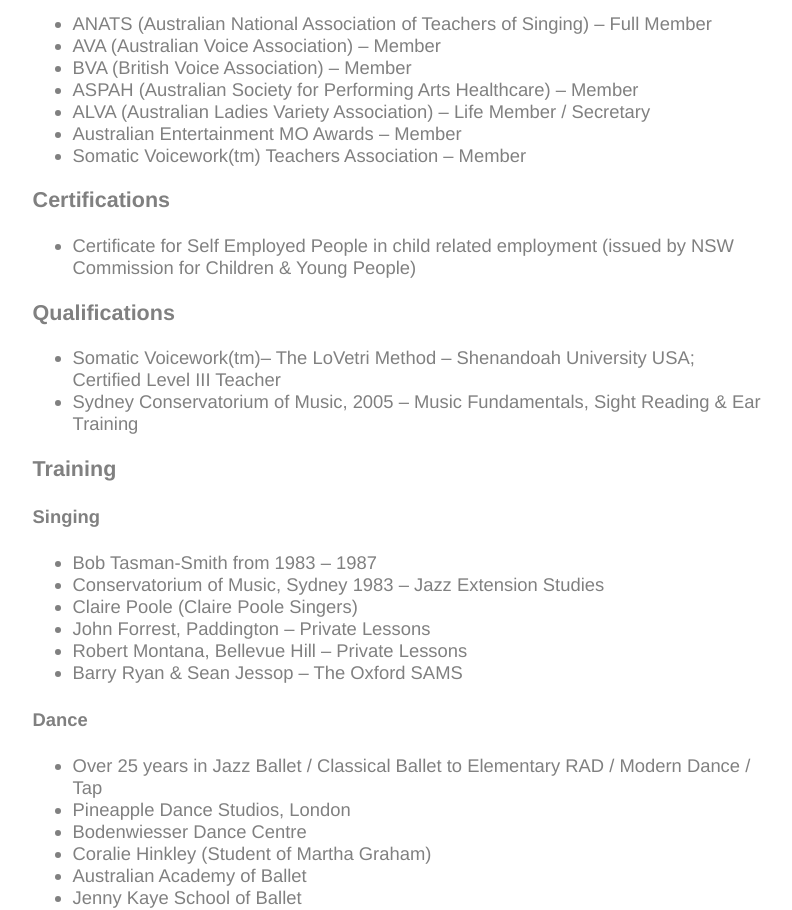
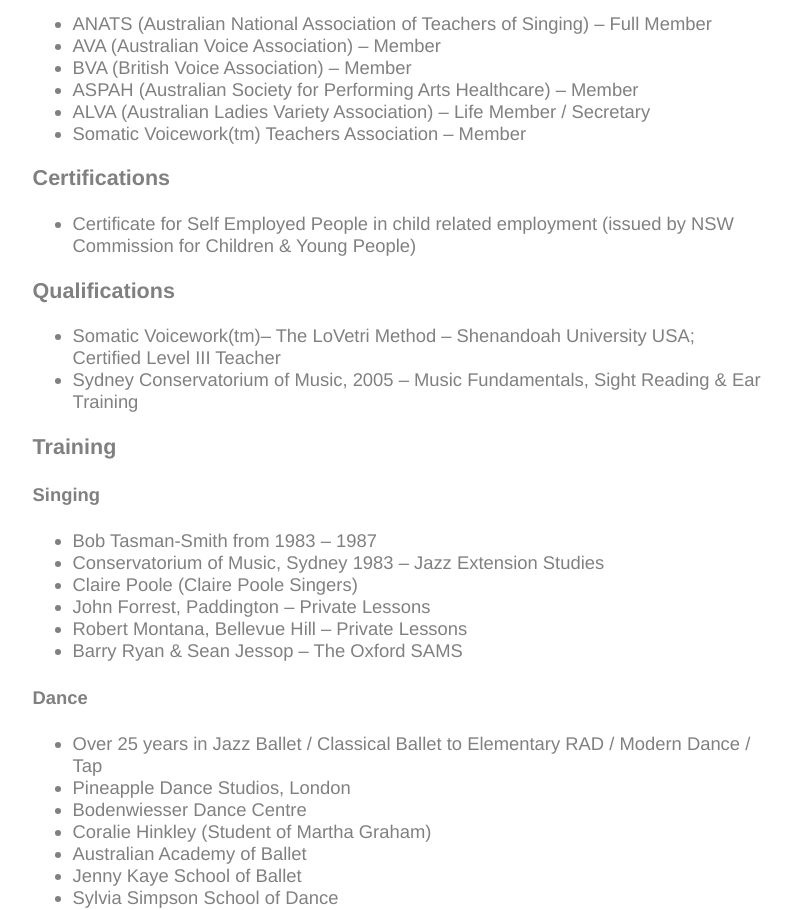
Before and after one commit to nigeleke/jacquialexander.com.au, a Nuxt app: page /about in a window 1280 px wide. Shown: the part 900-1810 px from the top of the page, without its empty margins (165-957 px from the left). Built offline with nearby package versions, Linux system fonts and the light colour scheme.

Commit message:
Remove Mo Awards member

```diff
--- a/pages/about.vue
+++ b/pages/about.vue
@@ -33,7 +33,6 @@
           <li>BVA (British Voice Association) – Member</li>
           <li>ASPAH (Australian Society for Performing Arts Healthcare) – Member</li>
           <li>ALVA (Australian Ladies Variety Association) – Life Member / Secretary</li>
-          <li>Australian Entertainment MO Awards – Member</li>
           <li>Somatic Voicework(tm) Teachers Association – Member</li>
         </ul>
       </div>
```
